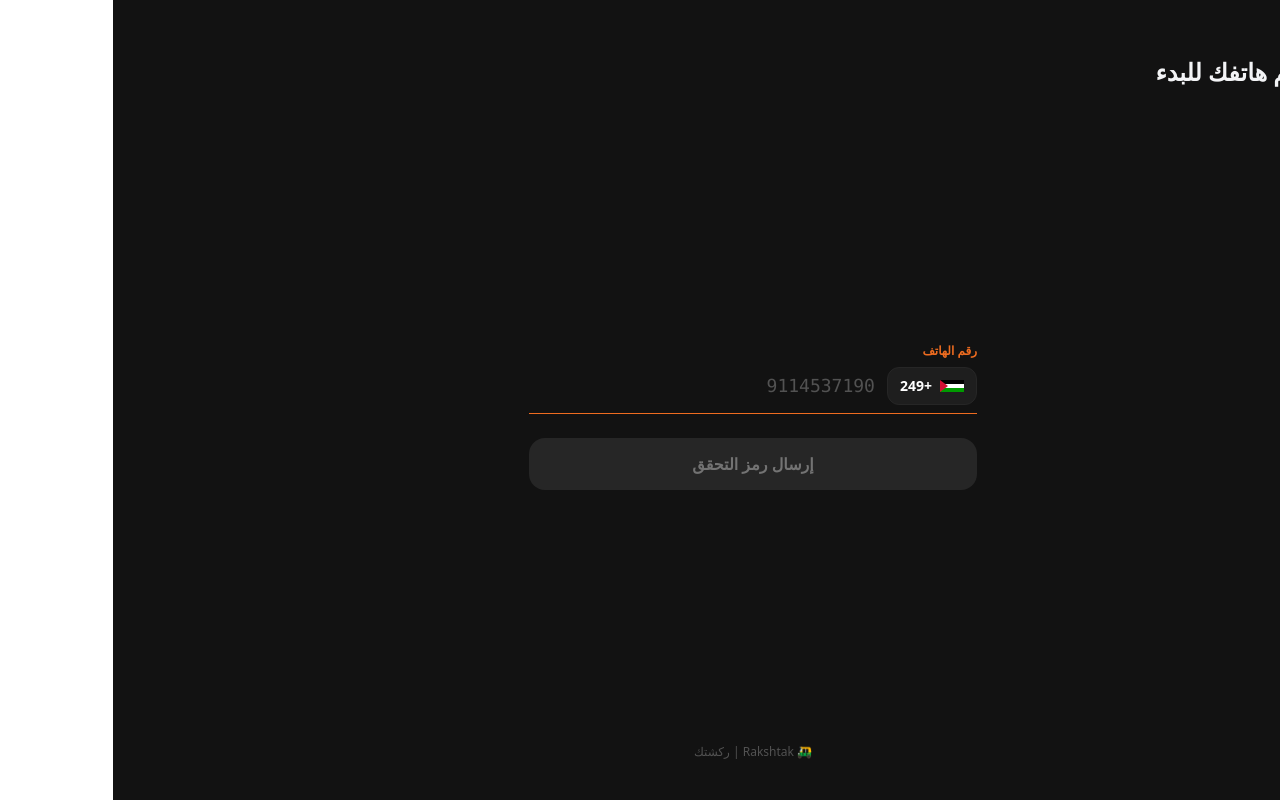
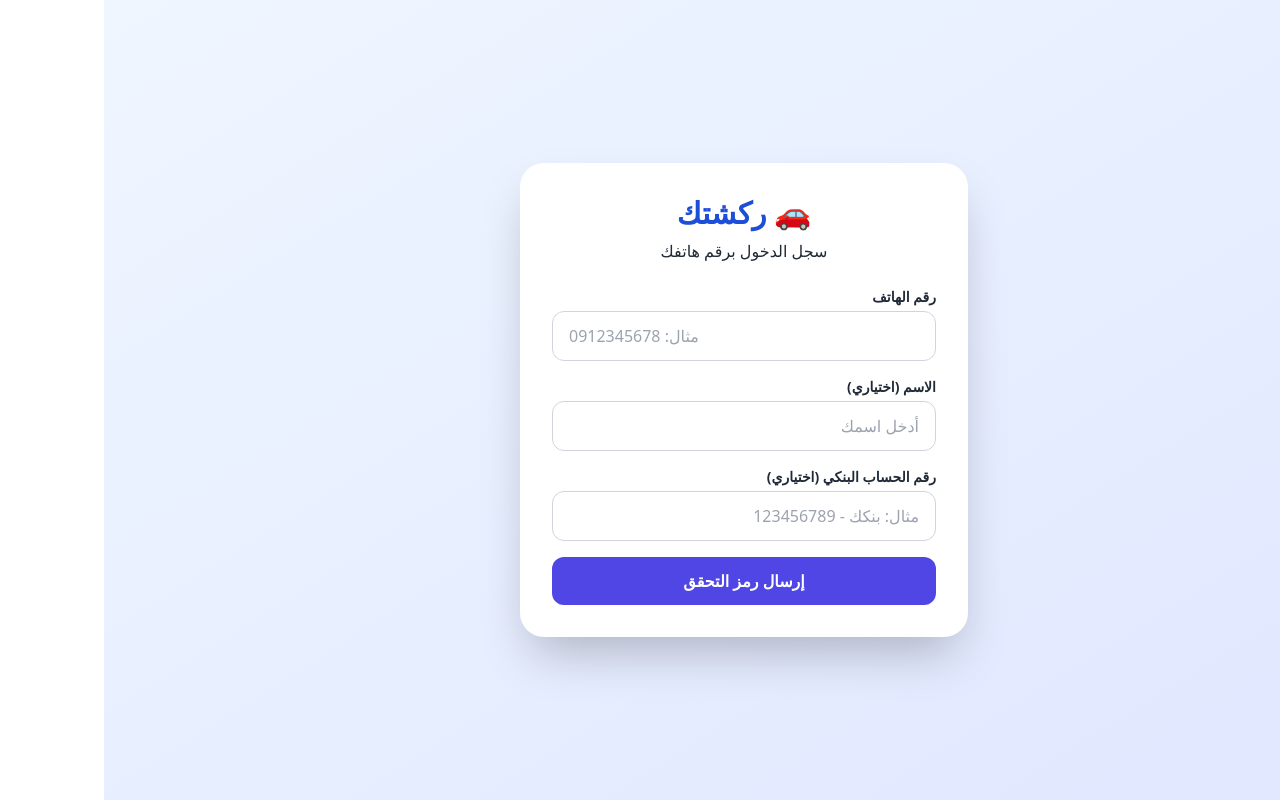
Before and after one commit to paradisesoap653-dotcom/Rakshtak, a Next.js app: page /login in a window 1280 px wide. Built offline with nearby package versions, Linux system fonts and the light colour scheme.

Commit message:
Update page.tsx

```diff
--- a/src/app/login/page.tsx
+++ b/src/app/login/page.tsx
@@ -1,190 +1,141 @@
 "use client";
-
 import { useState } from "react";
 import { useRouter } from "next/navigation";
 
 export default function LoginPage() {
   const [phone, setPhone] = useState("");
   const [code, setCode] = useState("");
+  const [name, setName] = useState("");
+  const [bankAccount, setBankAccount] = useState("");
   const [step, setStep] = useState<"phone" | "code">("phone");
   const [loading, setLoading] = useState(false);
   const router = useRouter();
 
-  // 1. طلب إرسال الرمز
-  const requestCode = async (e?: React.FormEvent) => {
-    if (e) e.preventDefault();
-
-    if (!phone || phone.trim().length < 8) {
-      return alert("يرجى إدخال رقم هاتف صحيح");
-    }
-
+  const requestCode = async () => {
+    if (!phone) return alert("أدخل رقم الهاتف");
     setLoading(true);
-
     try {
-      const fullPhone = phone.startsWith("+249") ? phone : `+249${phone}`;
       const res = await fetch("/api/auth/login", {
         method: "POST",
         headers: { "Content-Type": "application/json" },
-        body: JSON.stringify({ action: "send", phone: fullPhone }),
+        body: JSON.stringify({ phone }),
       });
-
       if (res.ok) {
-        setCode("");
         setStep("code");
+        alert("تم إرسال الرمز (في التجربة: 1234)");
       } else {
-        console.warn("فشل الإرسال الحقيقي، الانتقال للتجربة بالرمز 1234");
-        setCode("");
-        setStep("code");
+        alert("فشل إرسال الرمز");
       }
     } catch (error) {
-      setCode("");
-      setStep("code");
+      alert("خطأ في الاتصال");
     } finally {
       setLoading(false);
     }
   };
 
-  // 2. التحقق من الرمز وتأكيد الدخول
   const verifyCode = async () => {
-    if (!code || code.trim().length !== 4) {
-      return alert("يرجى إدخال رمز التحقق المكون من 4 أرقام");
-    }
-
+    if (!code) return alert("أدخل الرمز");
     setLoading(true);
-
-    // 💡 شرط التجاوز التجريبي: قبول الرمز 1234 مباشرة
-    if (code === "1234") {
-      setLoading(false);
-      router.push("/dashboard");
-      return;
-    }
-
     try {
-      const fullPhone = phone.startsWith("+249") ? phone : `+249${phone}`;
       const res = await fetch("/api/auth/login", {
-        method: "POST",
+        method: "PUT",
         headers: { "Content-Type": "application/json" },
-        body: JSON.stringify({ action: "verify", phone: fullPhone, code }),
+        body: JSON.stringify({ phone, code, name, bankAccount }),
       });
-
       const data = await res.json();
-
       if (res.ok) {
-        router.push("/dashboard");
+        localStorage.setItem("userId", data.userId);
+        localStorage.setItem("userName", data.userName);
+        localStorage.setItem("userRole", data.role);
+        localStorage.setItem("bankAccount", data.bankAccount || "");
+        router.push("/");
       } else {
-        alert(data.error || "رمز التحقق غير صحيح");
+        alert(data.error || "الرمز غير صحيح");
       }
     } catch (error) {
-      alert("حدث خطأ أثناء التحقق، حاول مرة أخرى");
+      alert("خطأ في الاتصال");
     } finally {
       setLoading(false);
     }
   };
 
   return (
-    <div className="min-h-screen bg-[#121212] text-white flex flex-col justify-between p-6 dir-rtl font-sans select-none">
+    <main className="min-h-screen bg-gradient-to-br from-blue-50 to-indigo-100 flex items-center justify-center p-4">
+      <div className="bg-white rounded-3xl shadow-2xl p-8 max-w-md w-full">
+        <h1 className="text-3xl font-bold text-center text-blue-700 mb-2">🚗 ركشتك</h1>
+        <p className="text-center text-gray-800 font-medium mb-6">سجل الدخول برقم هاتفك</p>
 
-      {/* الترويسة */}
-      <div className="pt-8 flex flex-col items-start">
-        <h1 className="text-2xl font-bold text-gray-100">
-          {step === "phone" ? "أدخل رقم هاتفك للبدء" : "أدخل رمز التحقق"}
-        </h1>
-      </div>
-
-      {/* المحتوى الرئيسي */}
-      <div className="my-auto w-full max-w-md mx-auto space-y-6">
         {step === "phone" ? (
-          /* شاشة رقم الهاتف (استايل ترحال الداكن) */
-          <form onSubmit={requestCode} className="space-y-6">
-            <div className="flex flex-col space-y-2">
-              <label className="text-xs text-[#EE6C20] text-right font-semibold">
-                رقم الهاتف
-              </label>
-
-              <div className="flex items-center space-x-3 space-x-reverse border-b border-[#EE6C20] pb-2">
-                {/* العلم والمفتاح */}
-                <div className="flex items-center bg-[#1E1E1E] px-3 py-2 rounded-xl border border-neutral-800 space-x-2 space-x-reverse">
-                  <svg
-                    className="w-6 h-4 rounded-sm object-cover"
-                    viewBox="0 0 600 300"
-                    xmlns="http://www.w3.org/2000/svg"
-                  >
-                    <rect width="600" height="100" fill="#000000" />
-                    <rect y="100" width="600" height="100" fill="#ffffff" />
-                    <rect y="200" width="600" height="100" fill="#009A00" />
-                    <polygon points="0,0 200,150 0,300" fill="#D21034" />
-                  </svg>
-                  <span className="text-white font-bold dir-ltr text-sm">+249</span>
-                </div>
-
-                {/* ادخال الرقم */}
+          <div className="space-y-4">
+            <div>
+              <label className="block text-sm font-bold text-gray-800 mb-1">رقم الهاتف</label>
               <input
                 type="tel"
                 value={phone}
                 onChange={(e) => setPhone(e.target.value)}
-                  placeholder="9114537190"
-                  className="w-full bg-transparent text-white text-lg focus:outline-none placeholder-neutral-600 dir-ltr text-right font-mono"
-                  required
+                placeholder="مثال: 0912345678"
+                className="w-full border border-gray-300 rounded-xl px-4 py-3 text-gray-900 focus:ring-2 focus:ring-indigo-500 outline-none"
+                dir="ltr"
               />
             </div>
+            <div>
+              <label className="block text-sm font-bold text-gray-800 mb-1">الاسم (اختياري)</label>
+              <input
+                type="text"
+                value={name}
+                onChange={(e) => setName(e.target.value)}
+                placeholder="أدخل اسمك"
+                className="w-full border border-gray-300 rounded-xl px-4 py-3 text-gray-900 focus:ring-2 focus:ring-indigo-500 outline-none"
+              />
             </div>
-
+            <div>
+              <label className="block text-sm font-bold text-gray-800 mb-1">رقم الحساب البنكي (اختياري)</label>
+              <input
+                type="text"
+                value={bankAccount}
+                onChange={(e) => setBankAccount(e.target.value)}
+                placeholder="مثال: بنكك - 123456789"
+                className="w-full border border-gray-300 rounded-xl px-4 py-3 text-gray-900 focus:ring-2 focus:ring-indigo-500 outline-none"
+              />
+            </div>
             <button
-              type="submit"
-              disabled={loading || !phone}
-              className={`w-full py-3.5 rounded-2xl font-bold text-base transition-all duration-200 ${
-                phone && !loading
-                  ? "bg-[#EE6C20] text-white hover:bg-[#d85e19] shadow-lg shadow-orange-500/20"
-                  : "bg-neutral-800 text-neutral-500 cursor-not-allowed"
-              }`}
+              onClick={requestCode}
+              disabled={loading}
+              className="w-full bg-indigo-600 text-white py-3 rounded-xl font-semibold hover:bg-indigo-700 transition disabled:bg-gray-400"
             >
               {loading ? "جاري الإرسال..." : "إرسال رمز التحقق"}
             </button>
-          </form>
+          </div>
         ) : (
-          /* شاشة رمز التحقق */
-          <div className="space-y-6">
-            <div className="text-right space-y-1">
-              <p className="text-xs text-neutral-400">تم إرسال الرمز إلى:</p>
-              <p className="text-sm font-bold text-[#EE6C20] font-mono dir-ltr text-right">
-                {phone.startsWith("+249") ? phone : `+249${phone}`}
-              </p>
-            </div>
-
+          <div className="space-y-4">
+            <div>
+              <label className="block text-sm font-bold text-gray-800 mb-1">رمز التحقق</label>
               <input
                 type="text"
                 value={code}
                 onChange={(e) => setCode(e.target.value)}
-              placeholder="1234"
-              maxLength={4}
-              className="w-full bg-[#1E1E1E] border border-neutral-800 rounded-2xl py-4 text-center text-2xl font-mono text-white tracking-widest focus:outline-none focus:border-[#EE6C20]"
+                placeholder="أدخل الرمز (1234)"
+                className="w-full border border-gray-300 rounded-xl px-4 py-3 text-gray-900 focus:ring-2 focus:ring-indigo-500 outline-none"
+                dir="ltr"
               />
-
+              <p className="text-xs text-gray-600 mt-1">✨ للتجربة، استخدم الرمز: <strong>1234</strong></p>
+            </div>
             <button
               onClick={verifyCode}
-              disabled={loading || code.length !== 4}
-              className={`w-full py-3.5 rounded-2xl font-bold text-base transition-all duration-200 ${
-                code.length === 4 && !loading
-                  ? "bg-[#EE6C20] text-white hover:bg-[#d85e19] shadow-lg shadow-orange-500/20"
-                  : "bg-neutral-800 text-neutral-500 cursor-not-allowed"
-              }`}
+              disabled={loading}
+              className="w-full bg-green-600 text-white py-3 rounded-xl font-semibold hover:bg-green-700 transition disabled:bg-gray-400"
             >
-              {loading ? "جاري التأكيد..." : "تأكيد وتأكيد الدخول 🚀"}
+              {loading ? "جاري التحقق..." : "تحقق وادخل"}
             </button>
-
             <button
               onClick={() => setStep("phone")}
-              className="text-xs text-neutral-400 underline block mx-auto hover:text-white"
+              className="w-full text-sm text-blue-700 underline font-bold"
             >
               تغيير رقم الهاتف
             </button>
           </div>
         )}
       </div>
-
-      <div className="pb-4 text-center text-xs text-neutral-600">
-        🛺 Rakshtak | ركشتك
-      </div>
-    </div>
+    </main>
   );
       }
```
Lines whose indentation alone changed are shown as unchanged.
